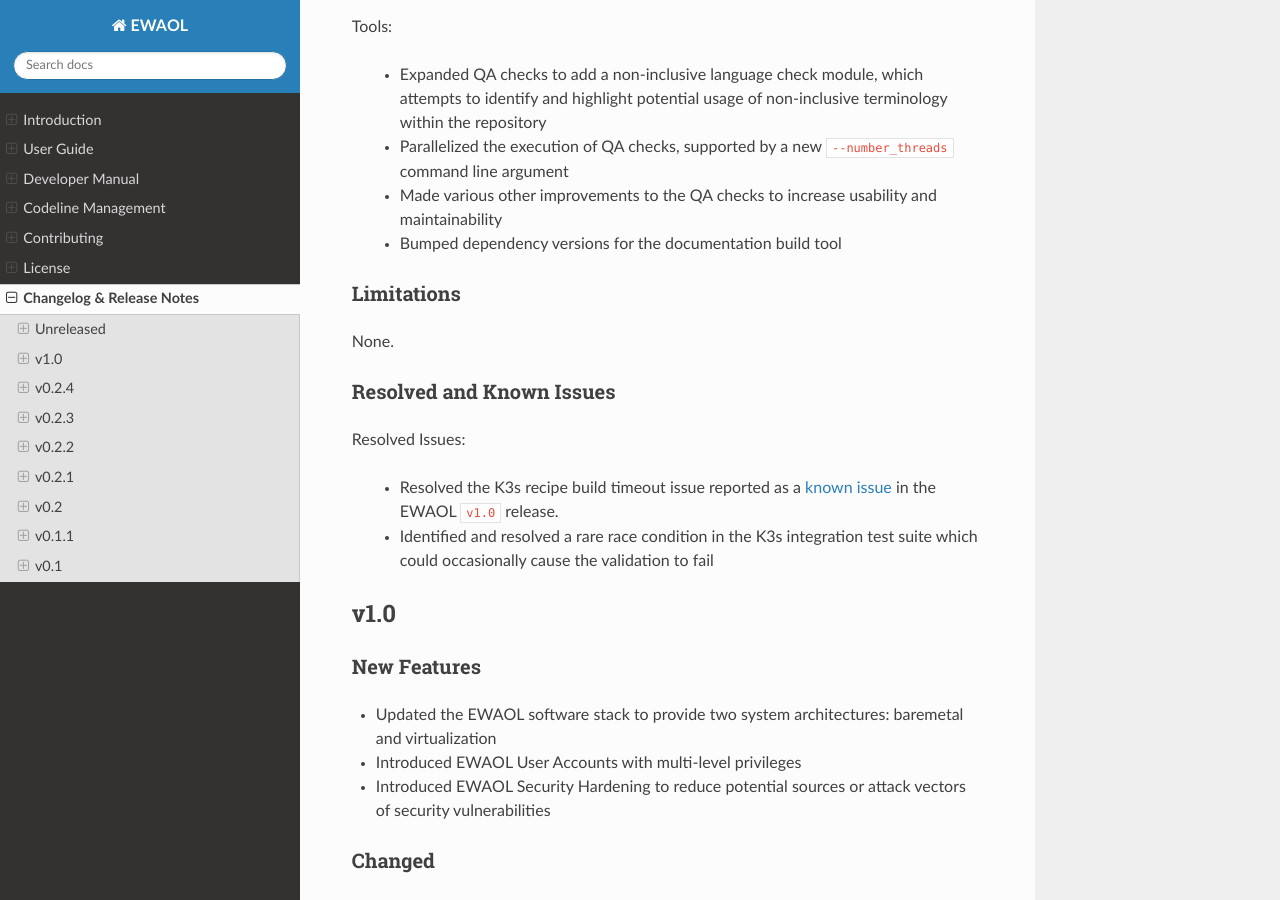
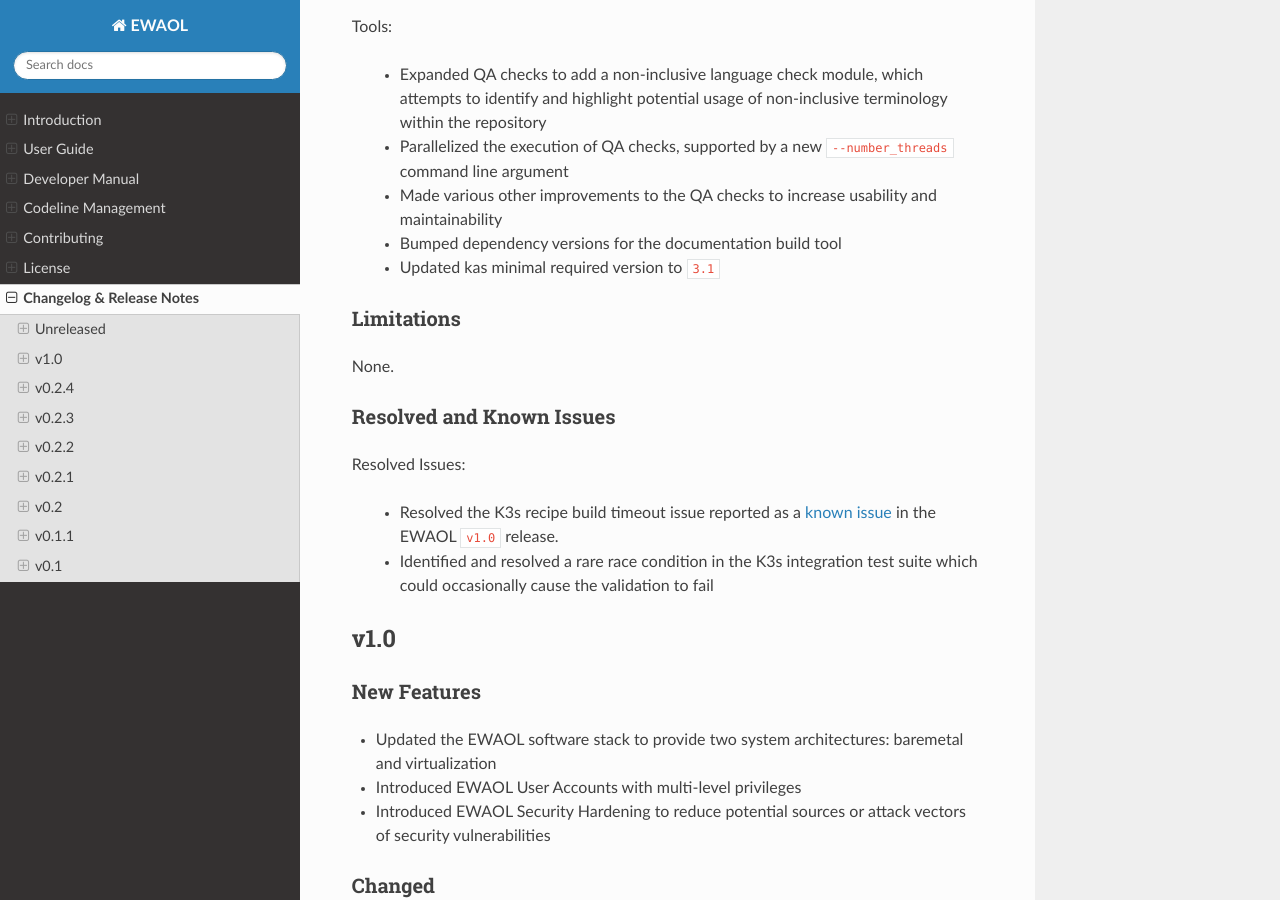
Before and after one commit to chaoge525/soafee_demo, a Sphinx documentation site: the page built from documentation/changelog.rst, in a window 1280 px wide and 900 px high, scrolled down 564 px. Built offline with Sphinx 7.4.7 and the Read the Docs theme 2.0.0, drawn with Linux system fonts in a browser that asks for light colours.

Commit message:
tools/kas-runner: Update default container_image_version to 3.1
Kas 3.1 has been released, which contains bug fixes and also allows the
use of telnet inside the container.

Issue-Id: SCM-4954
Signed-off-by: Peter Hoyes <Peter.Hoyes@arm.com>
Change-Id: I2bf1d98f4899d8fb8a5ac6def74a6627f81e437a

```diff
--- a/documentation/changelog.rst
+++ b/documentation/changelog.rst
@@ -36,6 +36,7 @@
   * Made various other improvements to the QA checks to increase usability and
     maintainability
   * Bumped dependency versions for the documentation build tool
+  * Updated kas minimal required version to ``3.1``
 
 Limitations
 ===========
--- a/documentation/variables.py
+++ b/documentation/variables.py
@@ -30,7 +30,7 @@
 yocto_doc_version = "dev/"
 yocto_linux_version = "5.15"
 xen_version = "4.16"
-kas_version = "3.0.2"
+kas_version = "3.1"
 ewaol_version = "main"
 
 n1sdp_link = "https://developer.arm.com/documentation/101489/0000"
```
Also changed, not shown: 1 other file.
